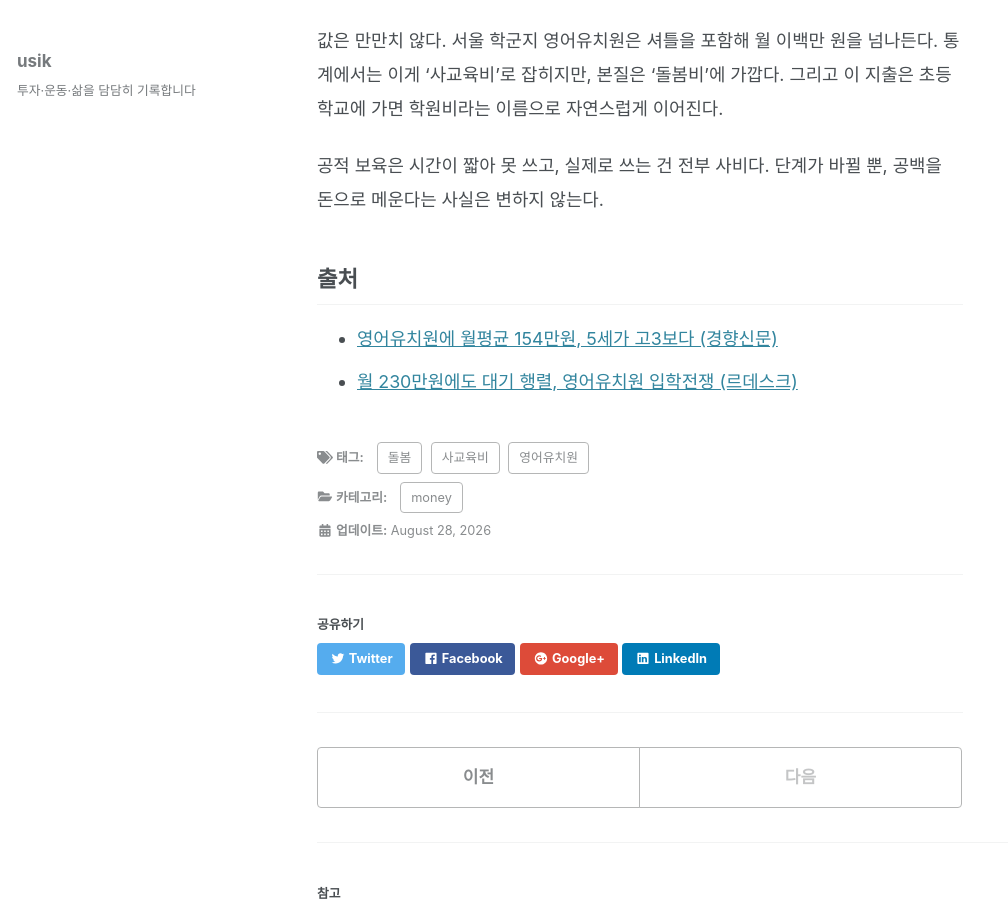
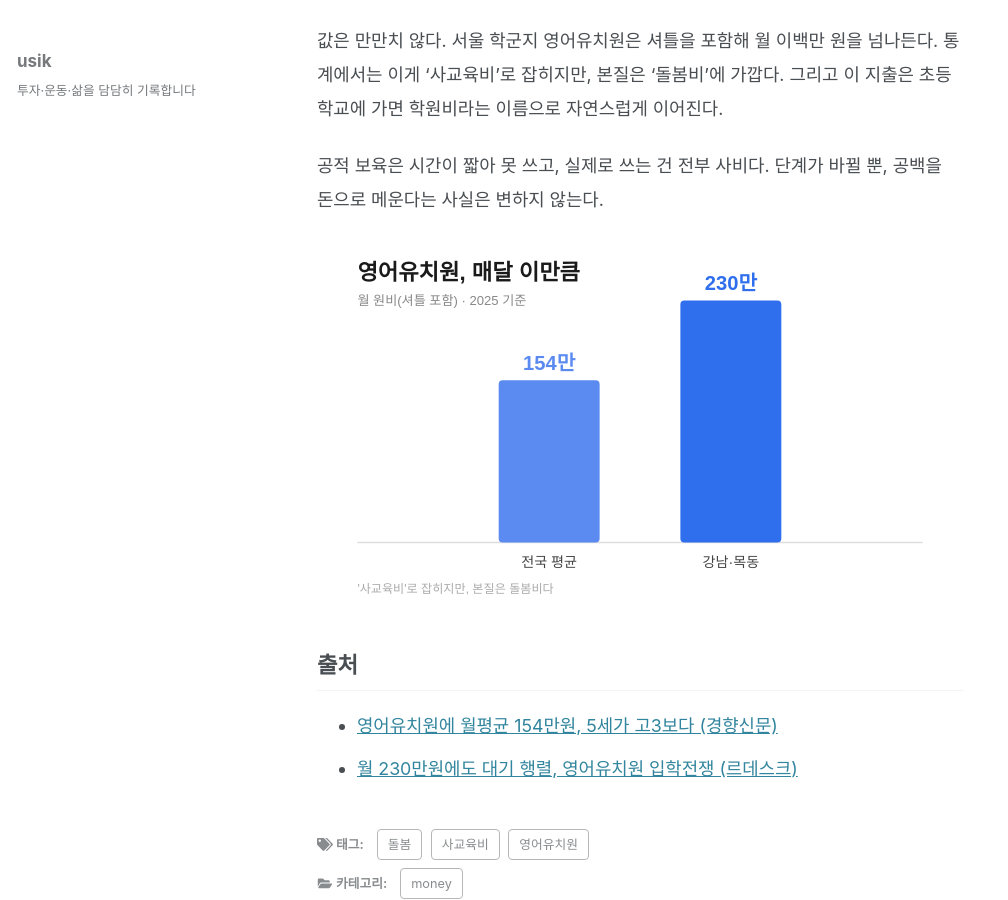
Before and after one commit to usik/usik.github.io, a Jekyll site: the page built from _posts/2026-08-28-english-kindergarten.md, in a window 1280 px wide and 900 px high, scrolled down 472 px. Shown: the whole window, without its empty margins (0-1008 px from the left). Built offline with Jekyll 4.4.1, drawn with Linux system fonts in a browser that asks for light colours; cached includes are drawn as plain includes; nearby versions of some CDN libraries; some web fonts are replaced.

Commit message:
이미지 추가: 영어유치원 비용

```diff
--- a/_posts/2026-08-28-english-kindergarten.md
+++ b/_posts/2026-08-28-english-kindergarten.md
@@ -15,6 +15,8 @@ excerpt: "영어 실력은 기대하지 않는다. 우리가 사는 건 더 긴
 
 공적 보육은 시간이 짧아 못 쓰고, 실제로 쓰는 건 전부 사비다. 단계가 바뀔 뿐, 공백을 돈으로 메운다는 사실은 변하지 않는다.
 
+![영어유치원 비용](/assets/images/english-kinder-cost.svg)
+
 ## 출처
 
 - [영어유치원에 월평균 154만원, 5세가 고3보다 (경향신문)](https://www.khan.co.kr/article/202503131741001)
```
Also changed, not shown: assets/images/english-kinder-cost.svg (added).
